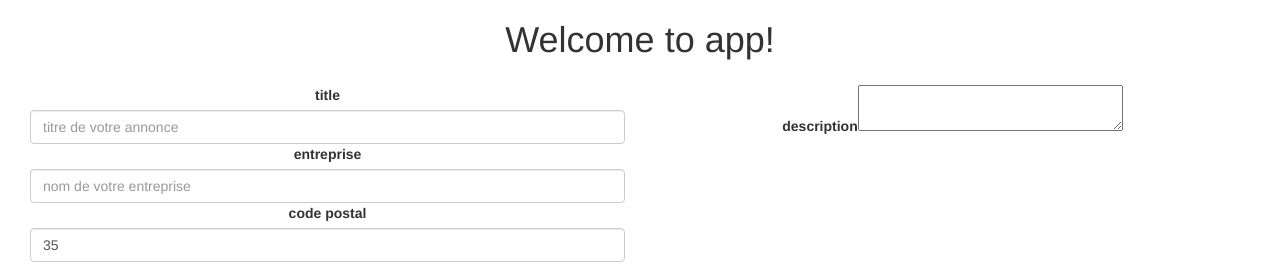
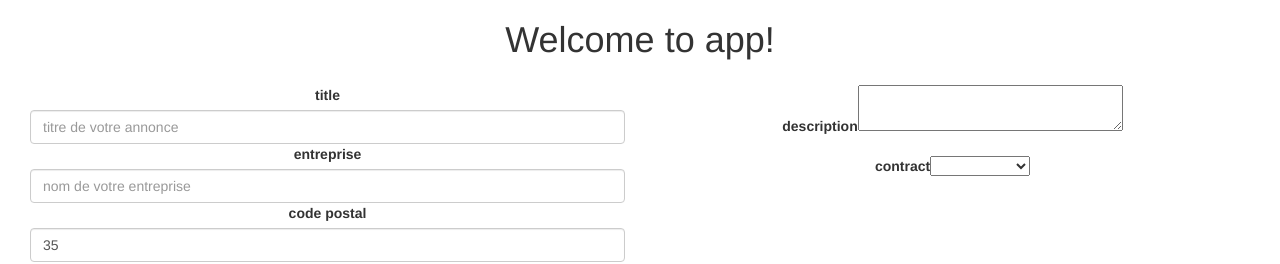
Before and after one commit to wajdikanzali/jsjobs, an Angular app: page / in a window 1280 px wide. Shown: the top 264 px of the page. Built offline with nearby package versions, Linux system fonts and the light colour scheme.

Commit message:
add drop-down menu

```diff
--- a/src/app/job-add-form/job-add-form.component.html
+++ b/src/app/job-add-form/job-add-form.component.html
@@ -30,6 +30,17 @@
 		<label for="description">description</label>
 		<textarea name="title" cols="30" row="10" formControlName="description"></textarea>
 	</div>
+
+
+	<div class="form-group col-sm-6">
+
+		<label for="contract">contract</label>
+		<select name="contract" formControlName="contract">
+		<option *ngFor="let ct of contractTypes" [value]="ct.value">{{ct.name}}</option>
+		</select>
+	</div>
+
+
 	<div class="form-group col-sm-12">
 		<button type="submit" class="btn btn-success">crée l'annonce</button>
 	</div>
--- a/src/app/job-add-form/job-add-form.component.ts
+++ b/src/app/job-add-form/job-add-form.component.ts
@@ -9,6 +9,14 @@ import { FormBuilder, FormGroup } from '@angular/forms';
 export class JobAddFormComponent implements OnInit {
 
 	form: FormGroup;
+
+	contractTypes = [
+		{id: 1, name: 'stage', value: 'intership'},
+		{id: 2, name: 'cdi', value: 'permanent'},
+		{id: 3, name: 'cdd', value: 'fixed-term'},
+		{id: 4, name: 'indépendant', value: 'freelance'},
+		{id: 5, name: 'intérim', value: 'temp'},
+	]
 
   constructor(private formBuilder: FormBuilder) { }
 
```
